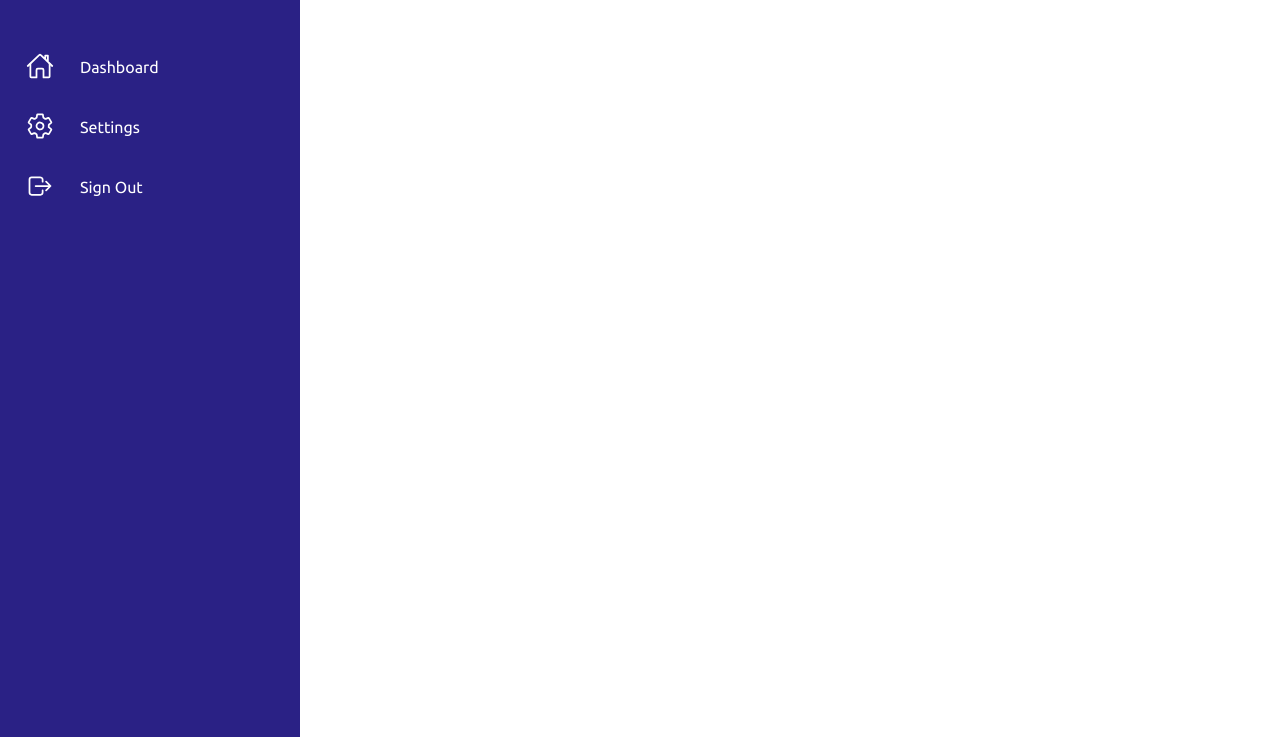
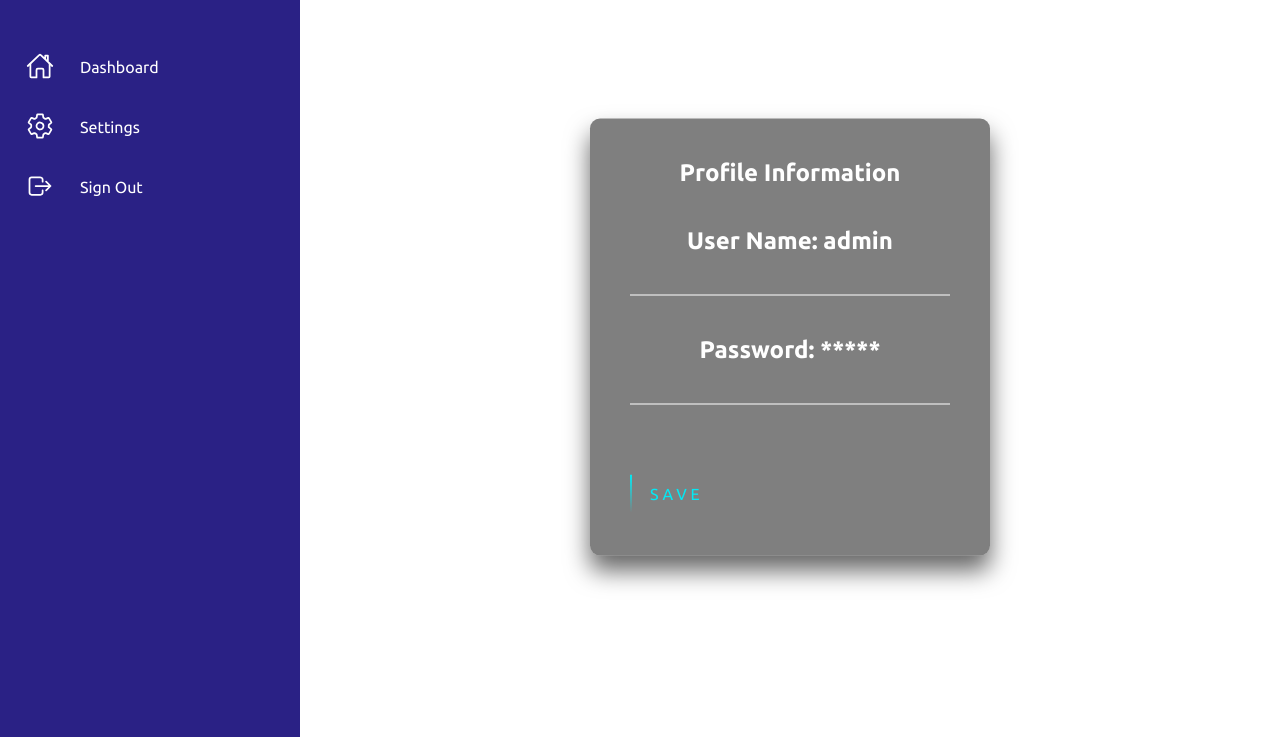
Before and after one commit to strike-IoT/IDS-HostBase, a plain HTML site: page settings.html in a window 1280 px wide. Shown: the part 63-800 px from the top of the page. Drawn offline with nearby package versions, Linux system fonts and the light colour scheme.

Commit message:
added the settings file

```diff
--- a/assets/css/style.css
+++ b/assets/css/style.css
@@ -285,7 +285,6 @@ body {
   border-radius: 20px;
 }
 
-
 .cardHeader .btn {
   position: relative;
   padding: 2px 4px;
@@ -358,6 +357,176 @@ body {
   font-size: 14px;
   font-weight: 500;
 }
+html {
+  height: 100%;
+}
+body {
+  margin:0;
+  padding:0;
+  font-family: sans-serif;
+  background: linear-gradient(#141e30, #243b55);
+}
+
+.login-box {
+  position: absolute;
+  top: 50%;
+  left: 50%;
+  width: 400px;
+  padding: 40px;
+  transform: translate(-50%, -50%);
+  background: rgba(0,0,0,.5);
+  box-sizing: border-box;
+  box-shadow: 0 15px 25px rgba(0,0,0,.6);
+  border-radius: 10px;
+}
+
+.login-box h2 {
+  margin: 0 0 30px;
+  padding: 0;
+  color: #fff;
+  text-align: center;
+}
+
+.login-box .user-box {
+  position: relative;
+}
+
+.login-box .user-box {
+  width: 100%;
+  padding: 10px 0;
+  font-size: 16px;
+  color: #fff;
+  margin-bottom: 30px;
+  border: none;
+  border-bottom: 1px solid #fff;
+  outline: none;
+  background: transparent;
+
+}
+.login-box .user-box label {
+  position: absolute;
+  top:0;
+  left: 0;
+  padding: 10px 0;
+  font-size: 16px;
+  color: #fff;
+  pointer-events: none;
+  transition: .5s;
+  text-align: left;
+}
+
+.login-box .user-box input:focus ~ label,
+.login-box .user-box input:valid ~ label {
+  top: -20px;
+  left: 0;
+  color: #03e9f4;
+  font-size: 12px;
+}
+
+.login-box form a {
+  position: relative;
+  display: inline-block;
+  padding: 10px 20px;
+  color: #03e9f4;
+  font-size: 16px;
+  text-decoration: none;
+  text-transform: uppercase;
+  overflow: hidden;
+  transition: .5s;
+  margin-top: 40px;
+  letter-spacing: 4px
+}
+
+.login-box a:hover {
+  background: #03e9f4;
+  color: #fff;
+  border-radius: 5px;
+  box-shadow: 0 0 5px #03e9f4,
+              0 0 25px #03e9f4,
+              0 0 50px #03e9f4,
+              0 0 100px #03e9f4;
+}
+
+.login-box a span {
+  position: absolute;
+  display: block;
+}
+
+.login-box a span:nth-child(1) {
+  top: 0;
+  left: -100%;
+  width: 100%;
+  height: 2px;
+  background: linear-gradient(90deg, transparent, #03e9f4);
+  animation: btn-anim1 1s linear infinite;
+}
+
+@keyframes btn-anim1 {
+  0% {
+    left: -100%;
+  }
+  50%,100% {
+    left: 100%;
+  }
+}
+
+.login-box a span:nth-child(2) {
+  top: -100%;
+  right: 0;
+  width: 2px;
+  height: 100%;
+  background: linear-gradient(180deg, transparent, #03e9f4);
+  animation: btn-anim2 1s linear infinite;
+  animation-delay: .25s
+}
+
+@keyframes btn-anim2 {
+  0% {
+    top: -100%;
+  }
+  50%,100% {
+    top: 100%;
+  }
+}
+
+.login-box a span:nth-child(3) {
+  bottom: 0;
+  right: -100%;
+  width: 100%;
+  height: 2px;
+  background: linear-gradient(270deg, transparent, #03e9f4);
+  animation: btn-anim3 1s linear infinite;
+  animation-delay: .5s
+}
+
+@keyframes btn-anim3 {
+  0% {
+    right: -100%;
+  }
+  50%,100% {
+    right: 100%;
+  }
+}
+
+.login-box a span:nth-child(4) {
+  bottom: -100%;
+  left: 0;
+  width: 2px;
+  height: 100%;
+  background: linear-gradient(360deg, transparent, #03e9f4);
+  animation: btn-anim4 1s linear infinite;
+  animation-delay: .75s
+}
+
+@keyframes btn-anim4 {
+  0% {
+    bottom: -100%;
+  }
+  50%,100% {
+    bottom: 100%;
+  }
+}
+
 /* ====================== Responsive Design ========================== */
 @media (max-width: 991px) {
   .navigation {
--- a/settings.html
+++ b/settings.html
@@ -8,16 +8,7 @@
     <title>Settings::HostAware</title>
     <!-- ======= Styles ====== -->
     <link rel="stylesheet" href="assets/css/style.css">
-    <link rel="apple-touch-icon" sizes="57x57" href="assets/favicon/apple-icon-57x57.png">
-    <link rel="apple-touch-icon" sizes="60x60" href="assets/favicon/apple-icon-60x60.png">
-    <link rel="apple-touch-icon" sizes="72x72" href="assets/favicon/apple-icon-72x72.png">
-    <link rel="apple-touch-icon" sizes="76x76" href="assets/favicon/apple-icon-76x76.png">
-    <link rel="apple-touch-icon" sizes="114x114" href="assets/favicon/apple-icon-114x114.png">
-    <link rel="apple-touch-icon" sizes="120x120" href="assets/favicon/apple-icon-120x120.png">
-    <link rel="apple-touch-icon" sizes="144x144" href="assets/favicon/apple-icon-144x144.png">
-    <link rel="apple-touch-icon" sizes="152x152" href="assets/favicon/apple-icon-152x152.png">
-    <link rel="apple-touch-icon" sizes="180x180" href="assets/favicon/apple-icon-180x180.png">
-    <link rel="icon" type="image/png" sizes="192x192" href="assets/favicon/android-icon-192x192.png">
+
     <link rel="icon" type="image/png" sizes="32x32" href="assets/favicon/favicon-32x32.png">
     <link rel="icon" type="image/png" sizes="96x96" href="assets/favicon/favicon-96x96.png">
     <link rel="icon" type="image/png" sizes="16x16" href="assets/favicon/favicon-16x16.png">
@@ -33,7 +24,7 @@
         <div class="navigation">
             <ul>
                 <li>
-                    <a href="index.html">
+                    <a href="dashboard.html">
                         <span class="icon">
                             <ion-icon name='logo-slack'></ion-icon>
                         </span>
@@ -64,12 +55,12 @@
                         <span class="icon">
                             <ion-icon name="log-out-outline"></ion-icon>
                         </span>
-                        <span class="title
-                        ">Sign Out</span>
+                        <span class="title">Sign Out</span>
                     </a>
                 </li>
             </ul>
         </div>
+
         <!-- ========================= Main ==================== -->
         <div class="main">
             <div class="topbar">
@@ -82,21 +73,42 @@
                 </div>
             </div>
 
+            <!-- ======================= pie chart ================== -->
 
-            <!-- =========== Scripts =========  -->
-            <script src="assets/js/main.js"></script>
 
-            <!-- ====== ionicons ======= -->
-            <script type="module" src="https://unpkg.com/ionicons@5.5.2/dist/ionicons/ionicons.esm.js"></script>
-            <script nomodule src="https://unpkg.com/ionicons@5.5.2/dist/ionicons/ionicons.js"></script>
-        </div>
-    </div>
-    </div>
-    </div>
 
-    <footer>
-        2015 &copy; App. All rights reserved.
-    </footer>
+            <!-- ================ Order Details List ================= -->
+            <div class="login-box">
+                <h2>Profile Information</h2>
+                <form>
+                  <div class="user-box">
+                    <!-- <input type="text" name="" required=""> -->
+                    <h2>User Name: admin</h2>
+                    <!-- <label>Username : admin</label> -->
+                  </div>
+                  <div class="user-box">
+                    <!-- <input type="password" name="" required=""> -->
+                    <h2>Password: *****</h2>
+                    <label></label>
+                  </div>
+                  <a href="#">
+                    <span></span>
+                    <span></span>
+                    <span></span>
+                    <span></span>
+                    Save
+                  </a>
+                </form>
+              </div>
+
+
+
+                <!-- =========== Scripts =========  -->
+                <script src="assets/js/main.js"></script>
+
+                <!-- ====== ionicons ======= -->
+                <script type="module" src="https://unpkg.com/ionicons@5.5.2/dist/ionicons/ionicons.esm.js"></script>
+                <script nomodule src="https://unpkg.com/ionicons@5.5.2/dist/ionicons/ionicons.js"></script>
 </body>
 
 </html>
```
